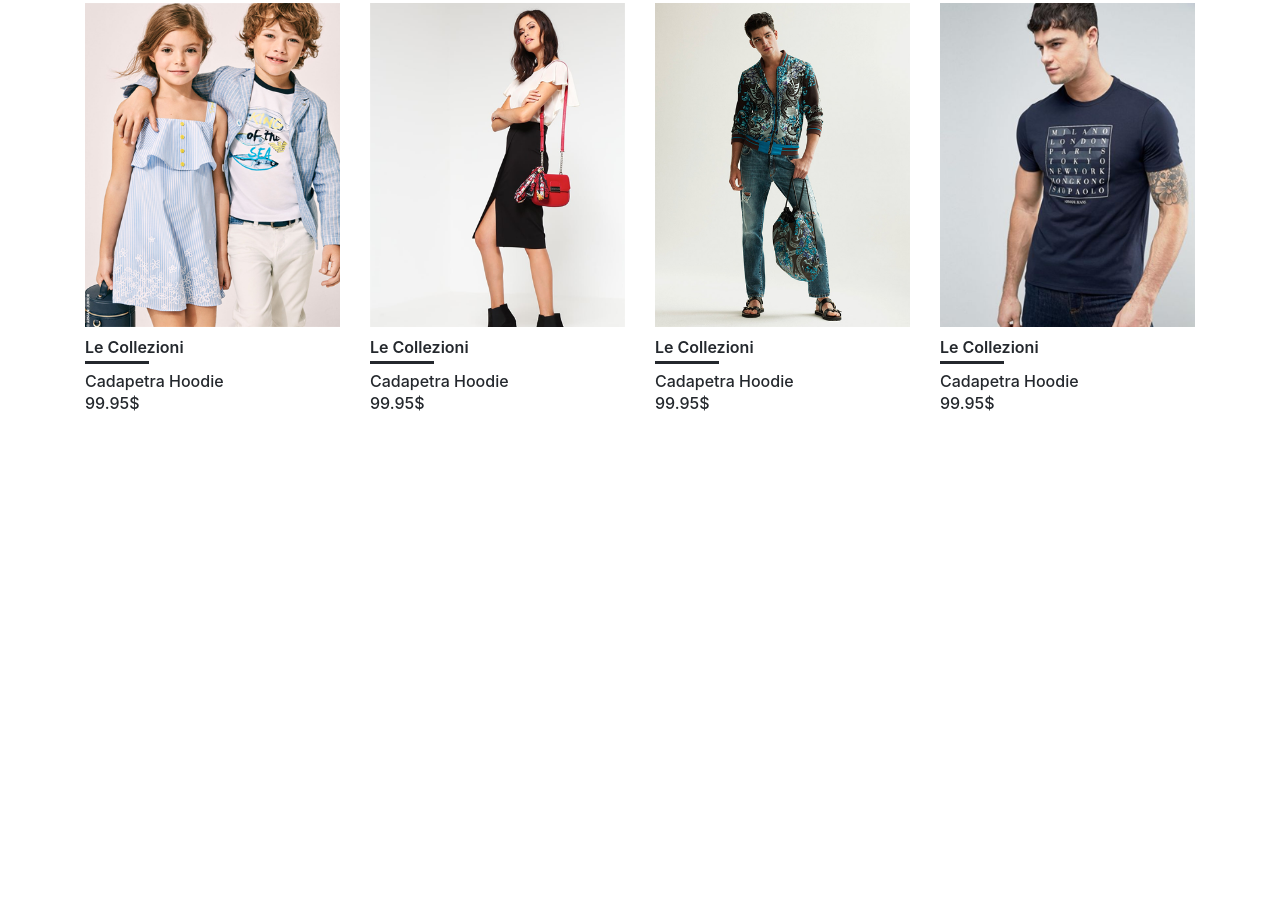
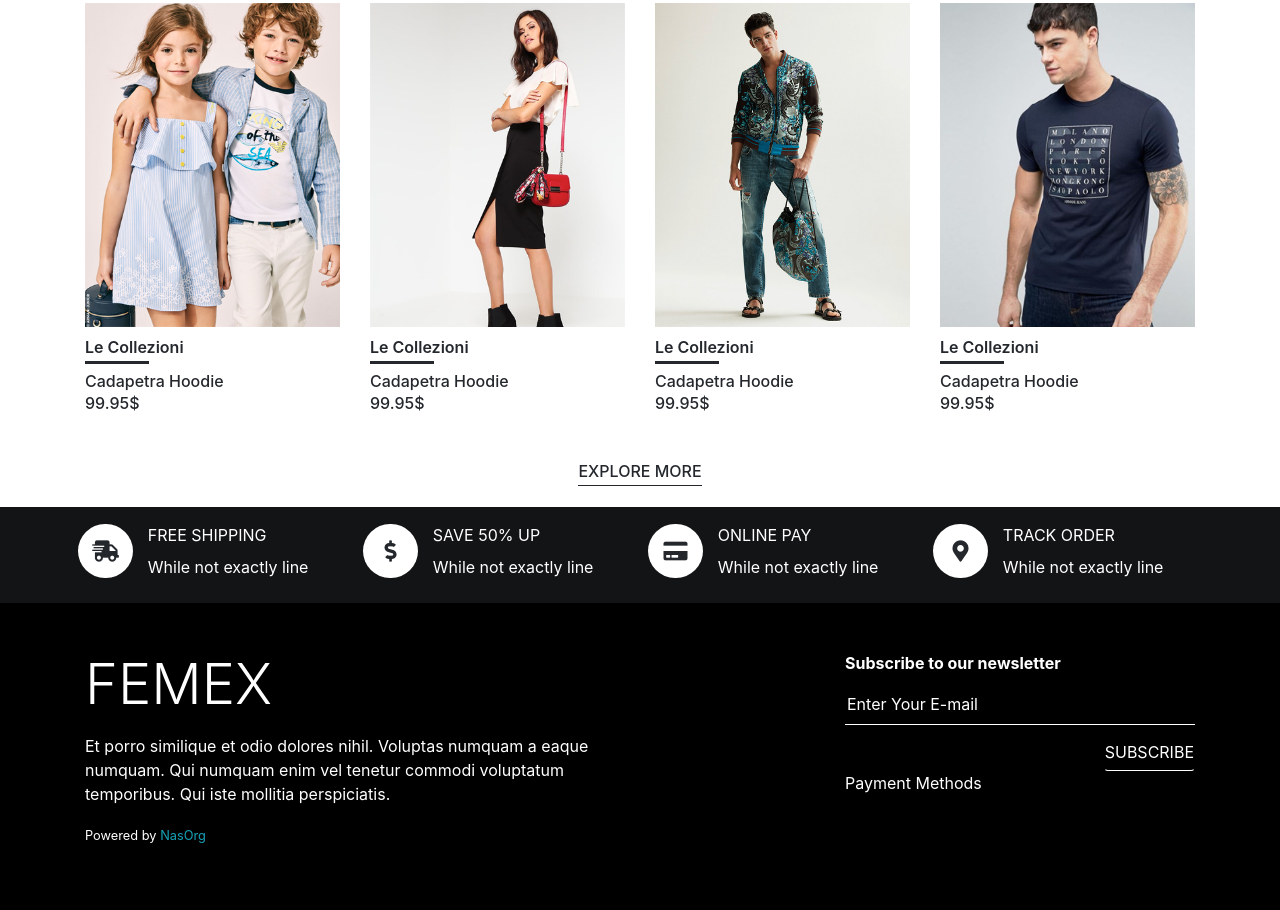
Before and after one commit to moaaz-bhnas/femex-view-product, a plain HTML site: page index.html in a window 1280 px wide. Shown: the part 1831-2741 px from the top of the page. Before the commit the page ends 2314 px from the top, so only its background shows below. Drawn offline with nearby package versions, Linux system fonts and the light colour scheme.

Commit message:
finished page

```diff
--- a/index.css
+++ b/index.css
@@ -6,6 +6,7 @@
 - jumbotron background           : 15171a
 - grey                           : 7D7F81
 - select element grey            : 65686B
+- features bg                    : 131416
 */
 
 /* Breakpoints
@@ -214,3 +215,45 @@ Related Products
     height: 65%
   }
 }
+
+/* ===============================
+Feature Section
+================================== */
+.featureSection {
+  background-color: #131416;
+}
+
+/* icons */
+.feature__iconContainer {
+  width: 3.4rem;
+  height: 3.4rem;
+}
+
+/* ===============================
+Footer
+================================== */
+.footer {
+  background-color: #000;
+}
+
+/* subscription input */
+.subscriptionForm__input {
+  color: #fff;
+  border: none;
+  border-bottom: 1px solid;
+  background-color: transparent;
+
+  transition: border-width .2s;
+}
+.subscriptionForm__input:focus {
+  outline: none;
+  border-width: 2px;
+}
+.subscriptionForm__input::placeholder {
+  color: #fff;
+}
+
+/* subscription button */
+.subscriptionForm__button {
+  border-bottom: 1px solid;
+}
--- a/index.html
+++ b/index.html
@@ -203,8 +203,90 @@
           <span class="relatedProduct__price">99.95$</span>
         </li>
       </ul> <!-- gallery list -->
+
+      <div class="text-center">
+        <a class="link_color_inherited link_fontWeight_bold link_decorationOnHover_none link_decoration_bottomBorder py-1 text-uppercase" href="#">Explore more</a>
+      </div>
     </div>
   </article>
+
+  <section class="featureSection pt-3 mb-0">
+    <div class="container">
+      <ul class="row">
+        <li class="col-sm-6 col-lg-3 mb-4">
+          <div class="row align-items-center justify-content-center"> <!-- nested row -->
+            <div class="d-flex feature__iconContainer rounded-circle bg-white">
+              <i class="fas fa-shipping-fast fa-lg m-auto" aria-hidden="true"></i>
+            </div> <!-- image -->
+            <div class="col-6 col-sm-9 col-md-7 col-lg-9 text-white">
+              <p class="text-uppercase mb-2">Free shipping</p>
+              <p class="mb-0">While not exactly line</p>
+            </div> <!-- text -->
+          </div>
+        </li>
+        <li class="col-sm-6 col-lg-3 mb-4">
+            <div class="row align-items-center justify-content-center"> <!-- nested row -->
+              <div class="d-flex feature__iconContainer rounded-circle bg-white">
+                <i class="fas fa-dollar-sign fa-lg m-auto" aria-hidden="true"></i>
+              </div> <!-- image -->
+              <div class="col-6 col-sm-9 col-md-7 col-lg-9 text-white">
+                <p class="text-uppercase mb-2">Save 50% up</p>
+                <p class="mb-0">While not exactly line</p>
+              </div> <!-- text -->
+            </div>
+          </li>
+          <li class="col-sm-6 col-lg-3 mb-4">
+          <div class="row align-items-center justify-content-center"> <!-- nested row -->
+            <div class="d-flex feature__iconContainer rounded-circle bg-white">
+              <i class="fas fa-credit-card fa-lg m-auto" aria-hidden="true"></i>
+            </div> <!-- image -->
+            <div class="col-6 col-sm-9 col-md-7 col-lg-9 text-white">
+              <p class="text-uppercase mb-2">Online pay</p>
+              <p class="mb-0">While not exactly line</p>
+            </div> <!-- text -->
+          </div>
+        </li>
+        <li class="col-sm-6 col-lg-3 mb-4">
+          <div class="row align-items-center justify-content-center"> <!-- nested row -->
+            <div class="d-flex feature__iconContainer rounded-circle bg-white">
+              <i class="fas fa-map-marker-alt fa-lg m-auto" aria-hidden="true"></i>
+            </div> <!-- image -->
+            <div class="col-6 col-sm-9 col-md-7 col-lg-9 text-white">
+              <p class="text-uppercase mb-2">Track order</p>
+              <p class="mb-0">While not exactly line</p>
+            </div> <!-- text -->
+          </div>
+        </li>
+      </ul> <!-- feature list -->
+    </div> <!-- container -->
+  </section> <!-- feature section -->
+
+  <footer class="footer py-5 text-white">
+    <div class="container">
+      <div class="row justify-content-between">
+        <div class="col-md-6 mb-4 mb-md-0">
+          <span class="text-uppercase display-4">Femex</span>
+          <p class="my-3">
+            Et porro similique et odio dolores nihil. Voluptas numquam a eaque numquam. Qui numquam enim vel tenetur commodi voluptatum temporibus. Qui iste mollitia perspiciatis.
+          </p>
+          <p><small>
+            Powered by <span class="text-info">NasOrg</span>
+          </small></p>
+        </div>
+
+        <div class="col-md-6 col-lg-4">
+          <form class="d-flex flex-column">
+            <p class="font-weight-bold">
+              Subscribe to our newsletter
+            </p>
+            <input type="email" class="subscriptionForm__input pb-2" aria-label="your email" placeholder="Enter Your E-mail">
+            <button type="submit" class="btn text-uppercase text-white px-0 mt-2 align-self-end subscriptionForm__button">Subscribe</button>
+            <p>Payment Methods</p>
+          </form>
+        </div>
+      </div>
+    </div>
+  </footer>
 
   <script src="https://cdnjs.cloudflare.com/ajax/libs/jquery/3.3.1/jquery.slim.min.js"></script>
   <script src="https://cdnjs.cloudflare.com/ajax/libs/popper.js/1.14.7/umd/popper.min.js"></script>
```
Lines whose indentation alone changed are shown as unchanged.
